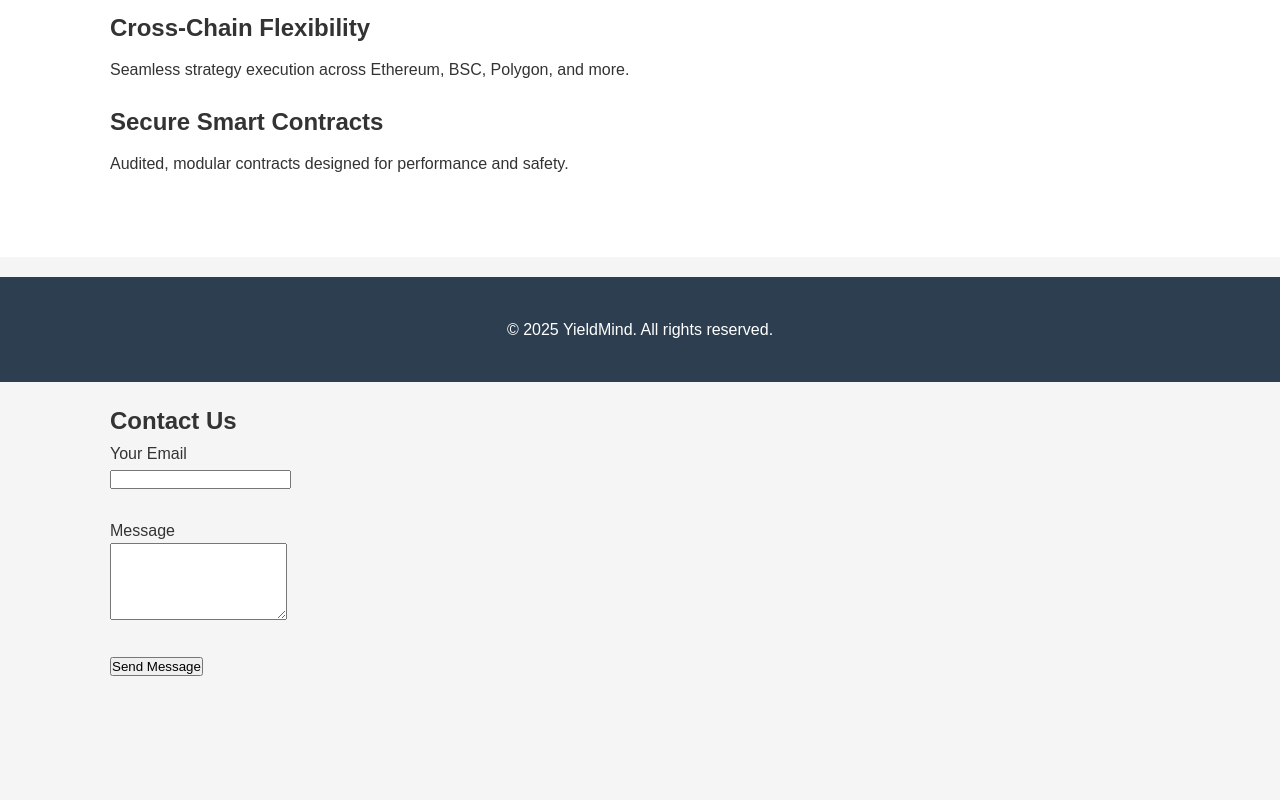
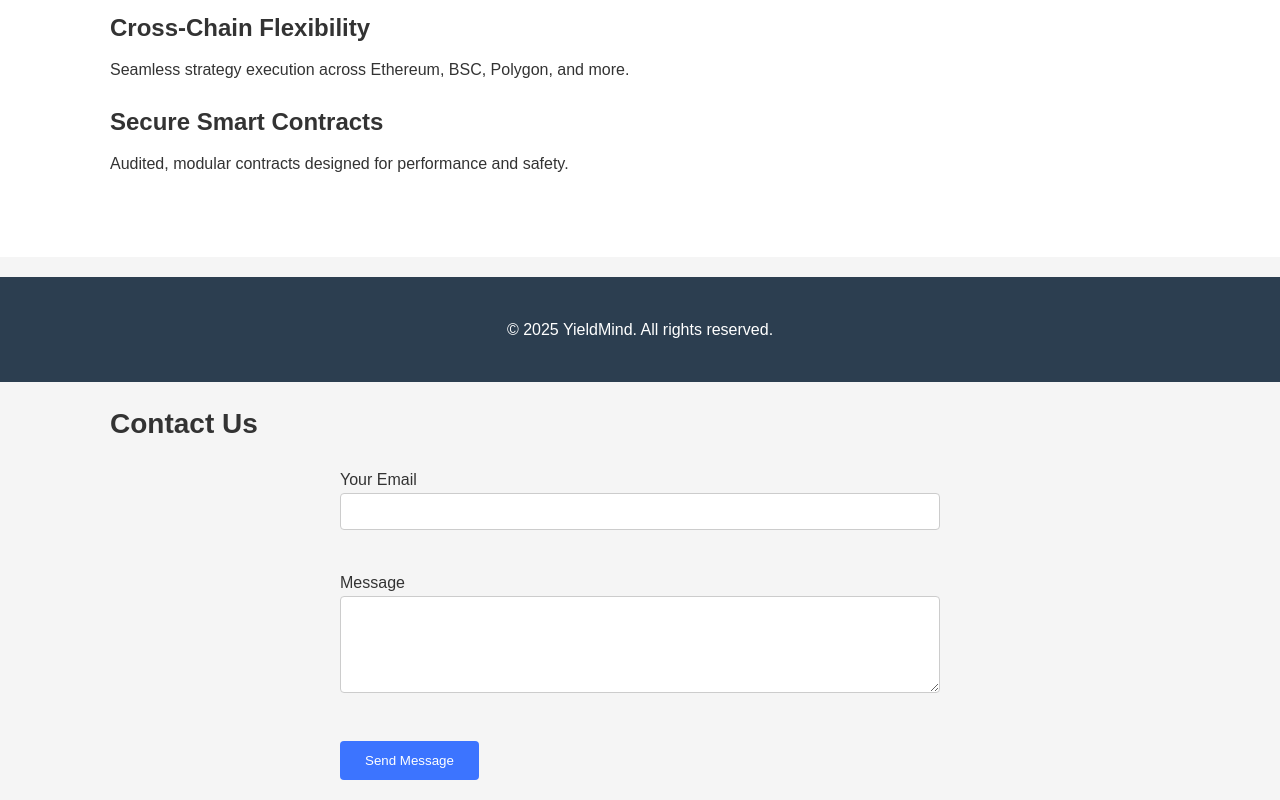
Before and after one commit to yieldmind-ai/yieldmind-site, a plain HTML site: page index.html in a window 1280 px wide. Shown: the part 670-1470 px from the top of the page. Before the commit the page ends 1369 px from the top, so only its background shows below. Drawn offline with Linux system fonts and the light colour scheme.

Commit message:
Update style.css

```diff
--- a/style.css
+++ b/style.css
@@ -86,3 +86,42 @@ footer {
     <p>AI-Powered DeFi Yield Optimization</p>
   </div>
 </header>
+
+.contact-section {
+  background-color: #f9f9f9;
+  padding: 40px 0;
+  text-align: center;
+}
+
+.contact-section h2 {
+  font-size: 28px;
+  margin-bottom: 20px;
+}
+
+.contact-section form {
+  max-width: 600px;
+  margin: 0 auto;
+  text-align: left;
+}
+
+.contact-section input,
+.contact-section textarea {
+  width: 100%;
+  padding: 10px;
+  margin-bottom: 15px;
+  border: 1px solid #ccc;
+  border-radius: 4px;
+}
+
+.contact-section button {
+  padding: 12px 25px;
+  background-color: #3c74ff;
+  color: #fff;
+  border: none;
+  border-radius: 4px;
+  cursor: pointer;
+}
+
+.contact-section button:hover {
+  background-color: #2e5edc;
+}
```
